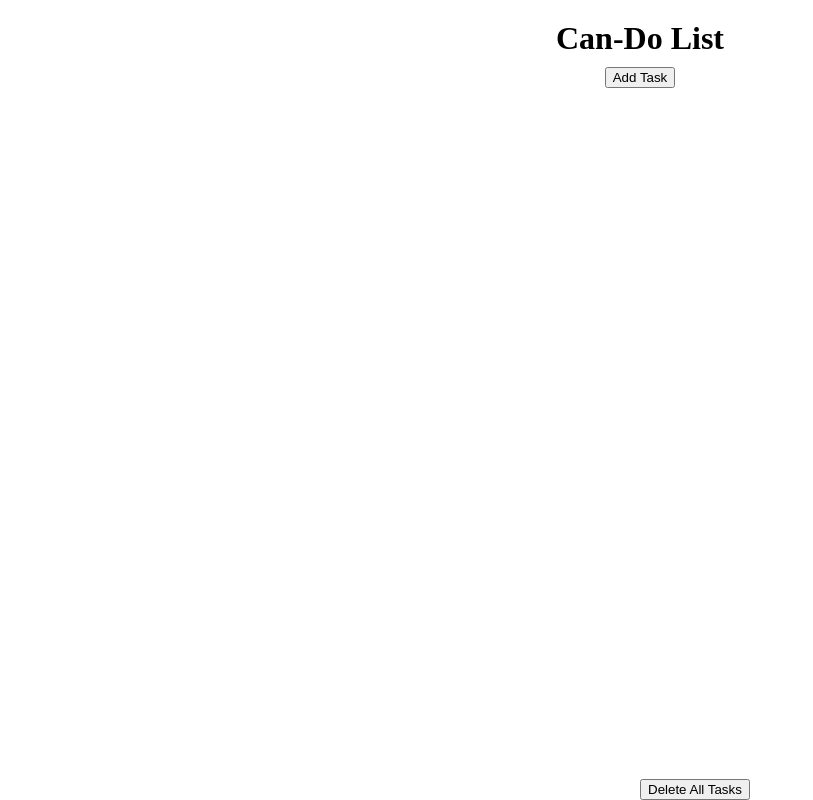
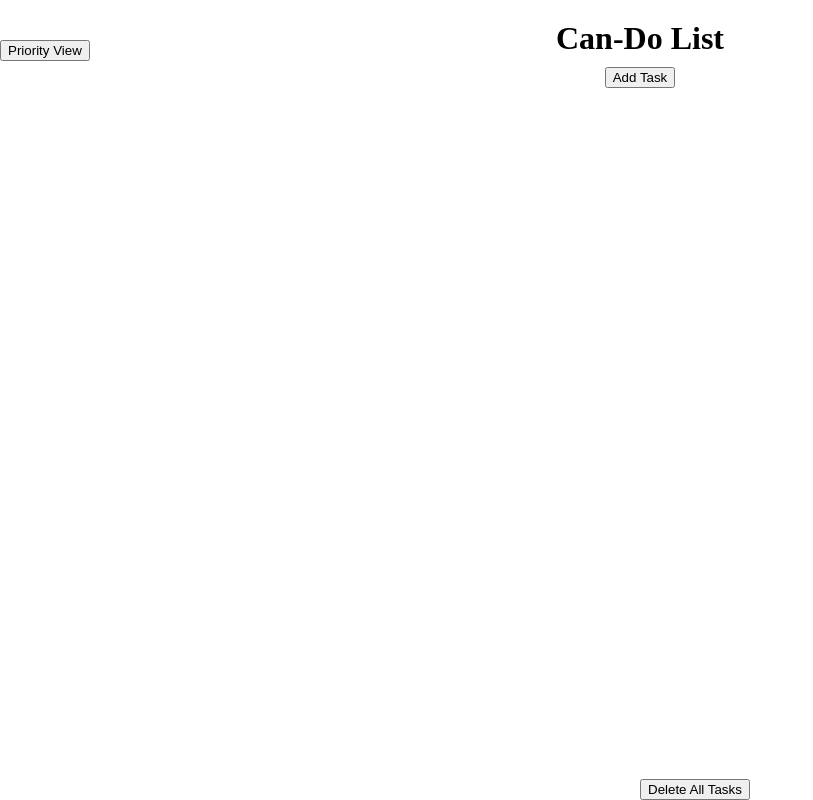
Before and after one commit to MissLiner/to-do-list, a website built with webpack: page dist/index.html in a window 1280 px wide. Shown: the whole page, without its empty margins (0-813 px from the left). Built offline with Linux system fonts and the light colour scheme.

Commit message:
Add view-btn-div and priority-view-btn

```diff
--- a/src/style.css
+++ b/src/style.css
@@ -29,3 +29,8 @@ h1 {
     margin-top: 10px;
     margin-bottom: 20px;
 }
+#view-btn-div {
+    position: absolute;
+    left: 0;
+    top: 40px;
+}
```
Also changed, not shown: dist/index.html, dist/main.js.
